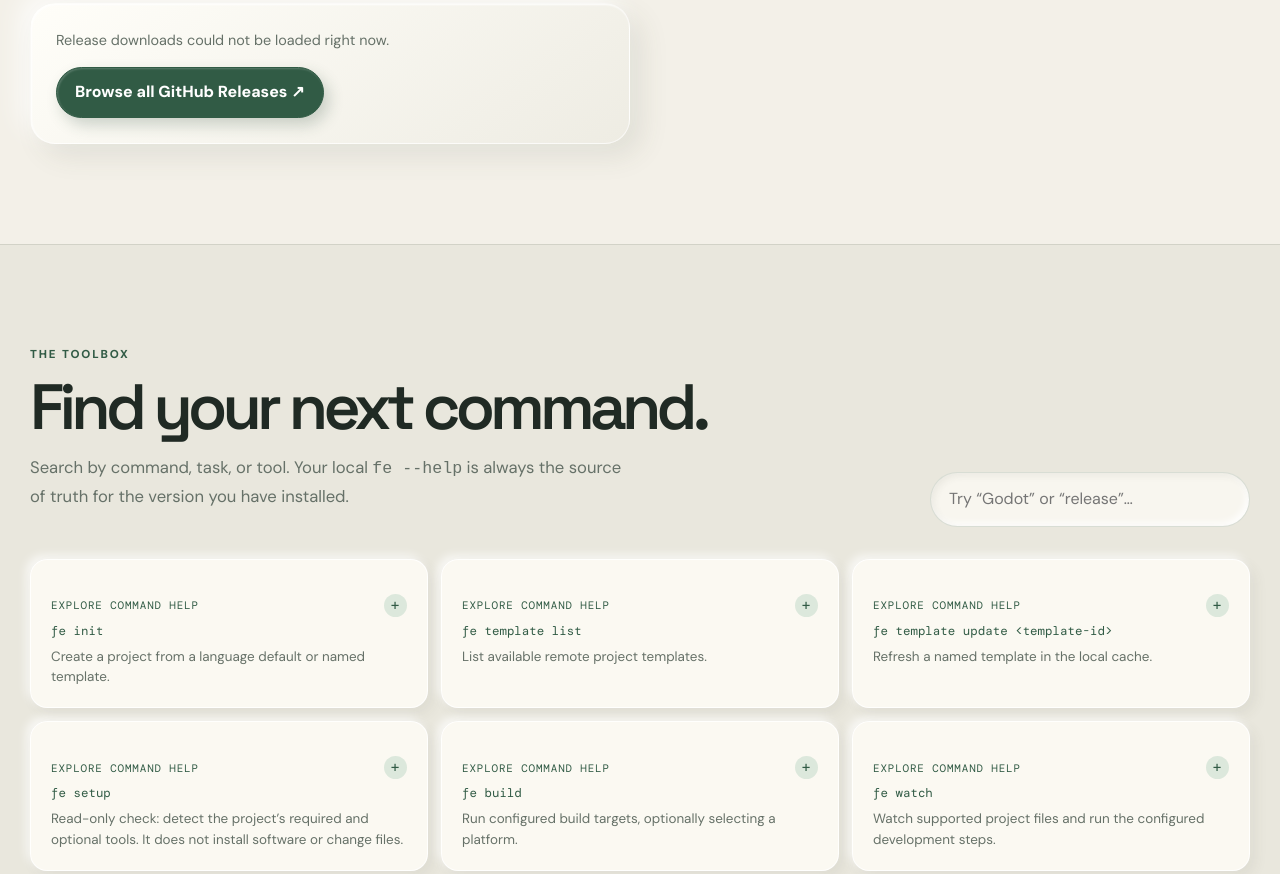
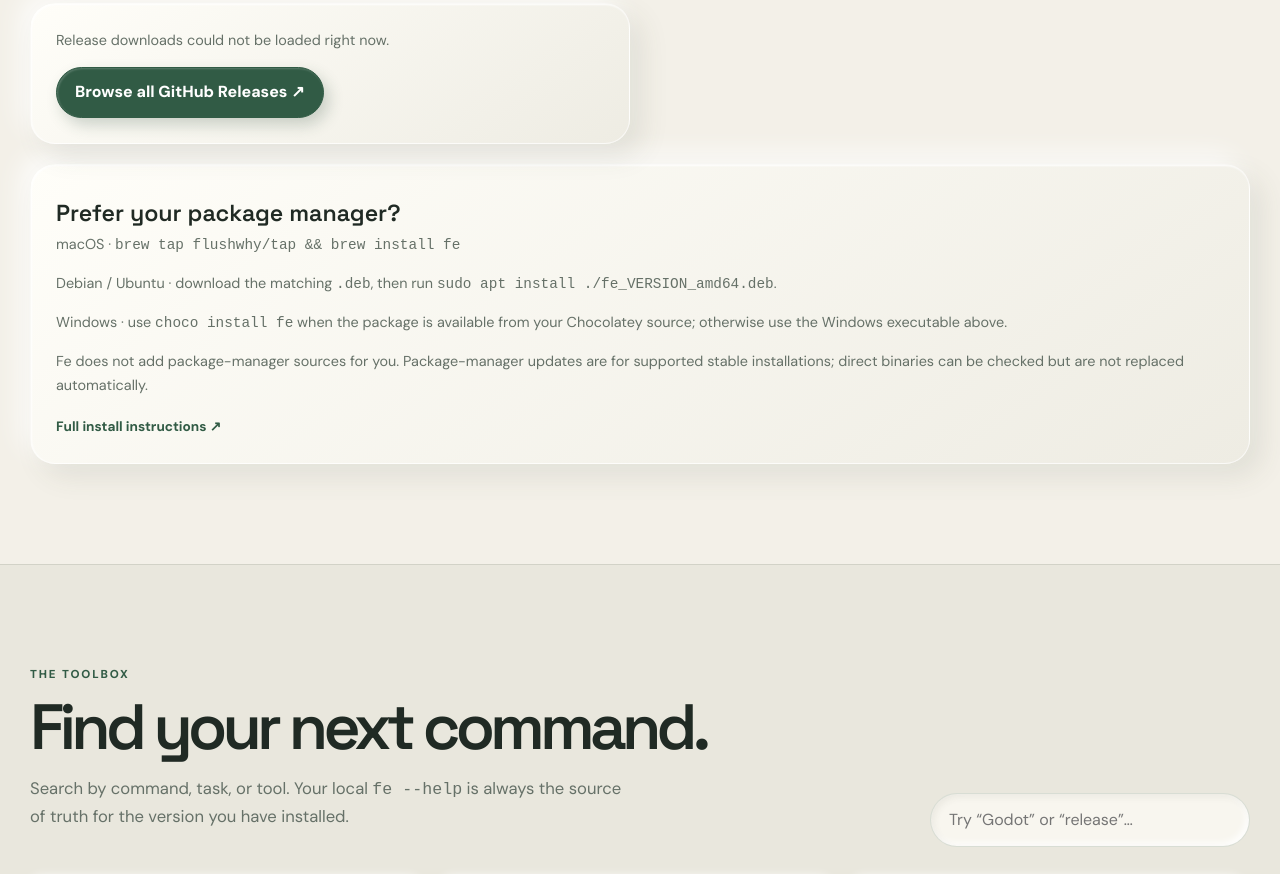
Before and after one commit to flushwhy/fe, a plain HTML site: page docs/site/index.html in a window 1280 px wide. Shown: the part 4154-5028 px from the top of the page. Drawn offline with nearby package versions, Linux system fonts and the light colour scheme; no server answers.

Commit message:
docs(site): add package manager install guidance

```diff
--- a/docs/site/index.html
+++ b/docs/site/index.html
@@ -360,6 +360,14 @@ butler:
         <div class="release-grid" id="release-downloads" aria-live="polite">
           <article class="release-card clay"><p class="release-status">Loading GitHub Releases…</p></article>
         </div>
+        <article class="clay release-card" style="margin-top:20px">
+          <h3>Prefer your package manager?</h3>
+          <p class="release-status">macOS · <code>brew tap flushwhy/tap && brew install fe</code></p>
+          <p class="release-status">Debian / Ubuntu · download the matching <code>.deb</code>, then run <code>sudo apt install ./fe_VERSION_amd64.deb</code>.</p>
+          <p class="release-status">Windows · use <code>choco install fe</code> when the package is available from your Chocolatey source; otherwise use the Windows executable above.</p>
+          <p class="release-status">Fe does not add package-manager sources for you. Package-manager updates are for supported stable installations; direct binaries can be checked but are not replaced automatically.</p>
+          <div class="release-links"><a href="https://github.com/flushwhy/fe/blob/master/readme.md" target="_blank" rel="noreferrer">Full install instructions ↗</a></div>
+        </article>
       </div>
     </section>
 
@@ -382,6 +390,7 @@ butler:
           <article class="command" data-search="blender addon plugin"><code>fe blender</code><p>Support Blender add-on project workflows.</p></article>
           <article class="command" data-search="pack spritesheet image assets"><code>fe pack</code><p>Pack source sprites into configured sprite sheets.</p></article>
           <article class="command" data-search="transcode ffmpeg audio video mp4 webm"><code>fe transcode</code><p>Convert audio and video through FFmpeg, including game-friendly MP4 and WebM defaults.</p></article>
+          <article class="command" data-search="get install odin package repository url"><code>fe get</code><p>Alias for installing an Odin package from a repository URL.</p></article>
           <article class="command" data-search="install library tool"><code>fe install</code><p>Download an Odin source package into your local package directory. Existing destinations are never overwritten.</p></article>
           <article class="command" data-search="add dependency library"><code>fe add</code><p>Write editor and language-server configuration for tools such as clangd, OLS, ZLS, and gopls.</p></article>
           <article class="command" data-search="check static analysis lint code quality"><code>fe check [path]</code><p>Run available static analyzers for supported languages and explain missing tools.</p></article>
@@ -595,6 +604,7 @@ butler:
         "fe blender": { about:"Validate and package Blender add-on projects without executing add-on code.", subcommands:[["validate [path]","Check the add-on structure and metadata."],["package [path]","Create an installable ZIP archive."]], examples:["fe blender validate","fe blender package ./my-addon"] },
         "fe pack": { about:"Pack PNG sprites into one or more spritesheets.", options:["--input <directory>  Directory containing PNG sprites.","--output <path>  Output spritesheet path."], examples:["fe pack"] },
         "fe transcode": { about:"Convert audio and video files through FFmpeg using Fe's configured options and sensible game-oriented defaults.", examples:["fe transcode --help"] },
+        "fe get": { about:"Install an Odin package from an HTTPS repository URL. This is an alias for the URL form of fe install.", usage:["fe get <repository-url>"], examples:["fe get https://github.com/owner/package"] },
         "fe install": { about:"Download an Odin source package by alias or HTTPS repository URL. Existing package destinations are never overwritten.", usage:["fe install <package>","fe get <repository-url>"], options:["--dir <path>  Package destination (defaults to mylibs or packages.directory)."], examples:["fe install ltdk","fe get https://github.com/owner/package"] },
         "fe add": { about:"Write or patch editor and language-server configuration for the current project. It does not install the language server.", usage:["fe add <tool>"], examples:["fe add clangd","fe add ols","fe add zls","fe add gopls"] },
         "fe inspect [path]": { about:"Detect project types and ecosystem markers. This is an inspection command; it does not scaffold or rewrite files.", usage:["fe inspect [path]"], examples:["fe inspect","fe inspect ./game"] },
```
